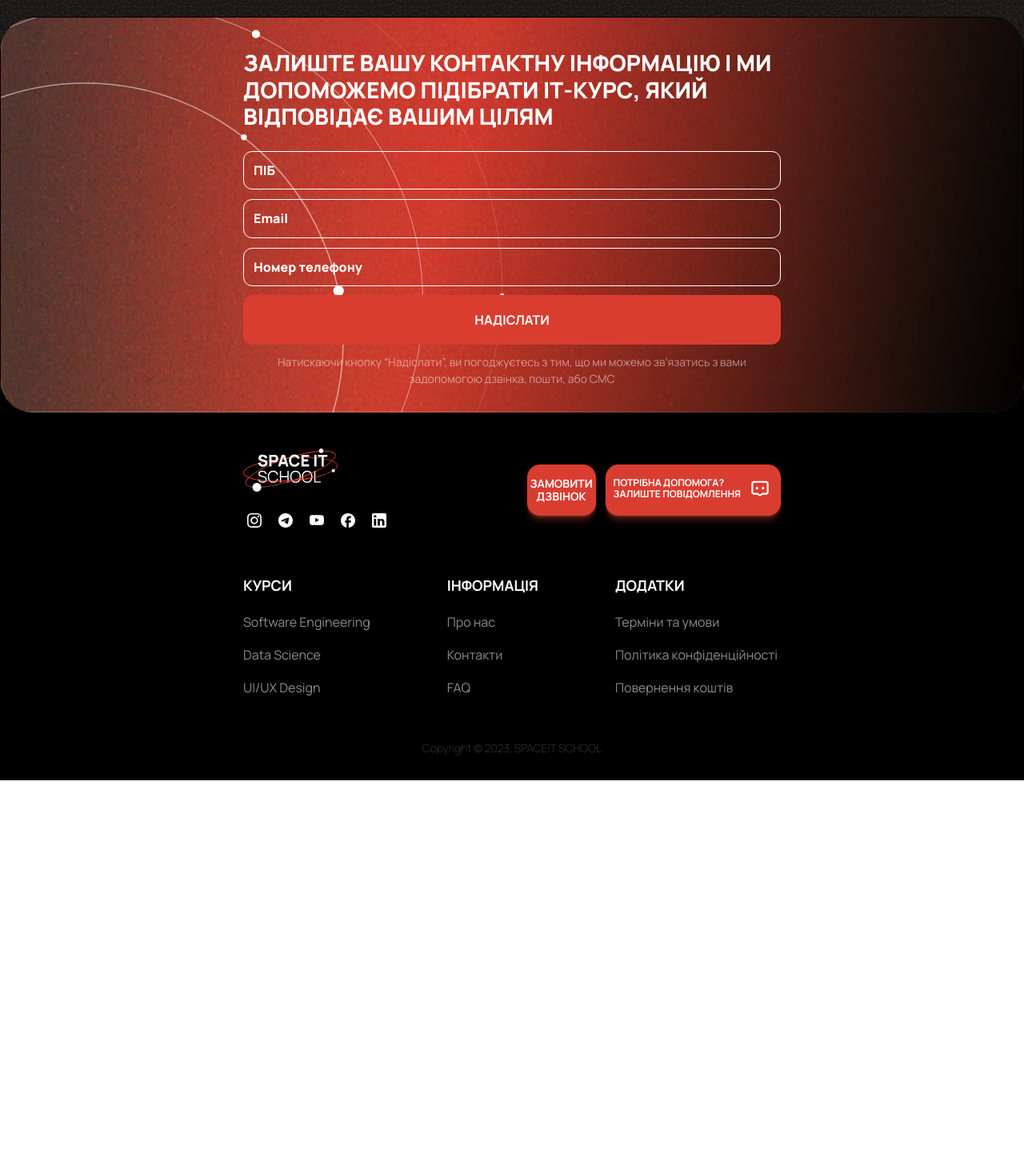
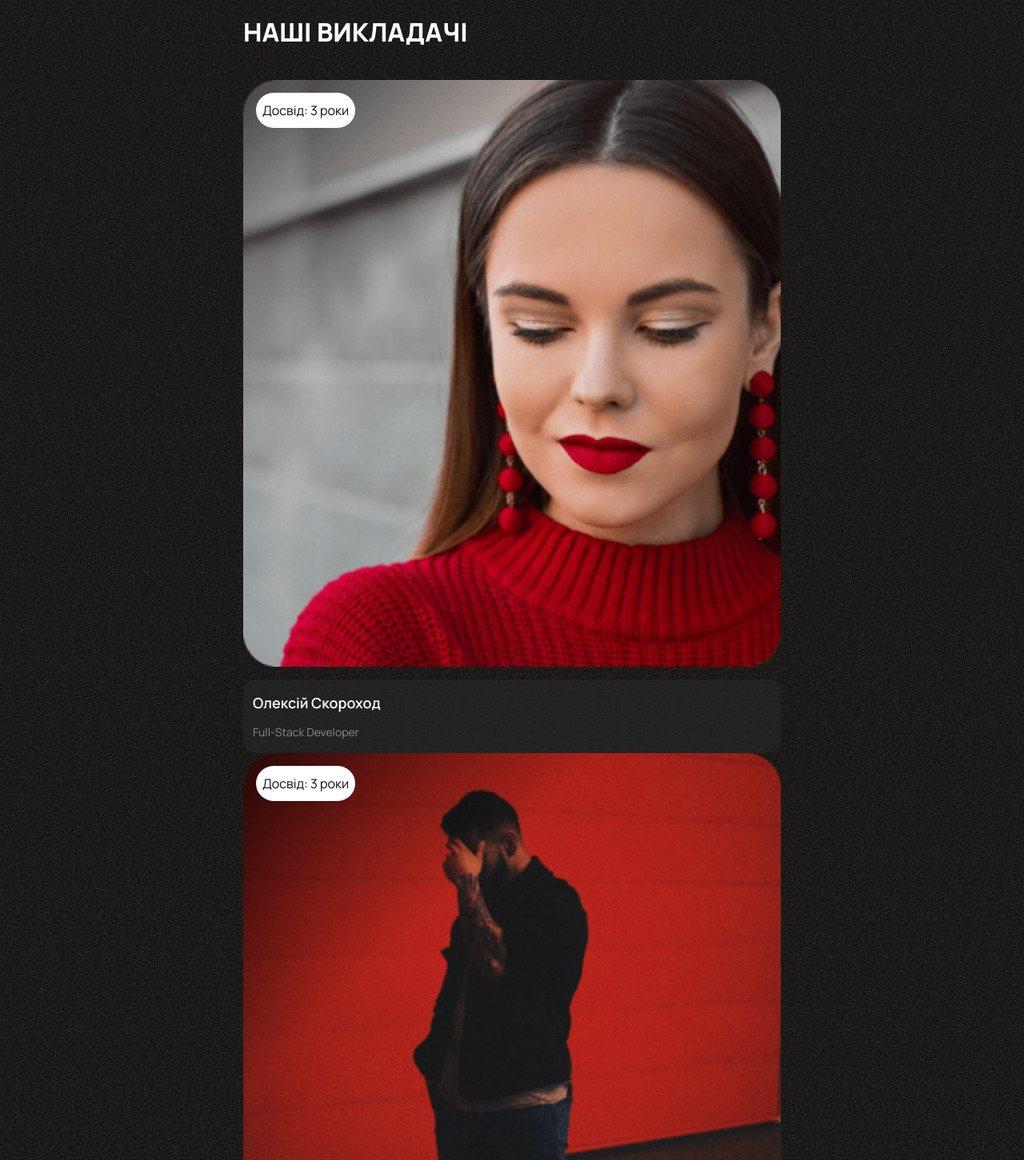
Before and after one commit to VladislavApelhants/spaceIT, a Next.js app in the folder front/: page /about in a window 1280 px wide. Shown: the part 679-2130 px from the top of the page at 80% size. Before the commit the page ends 1655 px from the top, so only its background shows below. Built offline with nearby package versions, Linux system fonts and the light colour scheme.

Commit message:
Team start

```diff
--- a/front/src/app/about/page.js
+++ b/front/src/app/about/page.js
@@ -1,12 +1,14 @@
 import LectureHall from "@/components/pages/about/LectureHall/LectureHall";
 import Contact from "@/components/pages/home/Contact/Contact";
 import HiddenWrapper from "@/components/common/HiddenWrapper/HiddenWrapper";
+import OurTeam from "@/components/pages/about/OurTeam/OurTeam";
 
 export default function About() {
   return (
     <>
       <HiddenWrapper>
         <LectureHall />
+        <OurTeam />
         <Contact />
       </HiddenWrapper>
     </>
--- /dev/null
+++ b/front/src/components/pages/about/OurTeam/OurTeam.jsx
@@ -0,0 +1,21 @@
+import s from "./ourTeam.module.scss";
+import Container from "@/components/common/Container/Container";
+import Title from "@/components/common/Title/Title";
+import TeamList from "./TeamList/TeamList";
+
+export default function OurTeam() {
+  return (
+    <section className={s.teacher_section}>
+      <Container>
+        <div className={s.teachers_wrapper}>
+          <Title
+            text="НАШІ ВИКЛАДАЧІ"
+            className="teachers_title"
+            tagName="h2"
+          />
+          <TeamList />
+        </div>
+      </Container>
+    </section>
+  );
+}
--- /dev/null
+++ b/front/src/components/pages/about/OurTeam/TeamList/TeamList.jsx
@@ -0,0 +1,68 @@
+import s from "./teamList.module.scss";
+import Image from "next/image";
+export default function TeamList() {
+  return (
+    <ul>
+      <li>
+        <div className={s.teacher_item_thumb}>
+          <Image
+            src="/images/teachers/teacher-one.png"
+            width={376}
+            height={411}
+            alt="image course info"
+          />
+          <span className={s.teacher_experience}>Досвід: 3 роки</span>
+        </div>
+        <div className={s.teacher_info_box}>
+          <h3 className={s.teacher_item_title}>Олексій Скороход</h3>
+          <p className={s.teacher_prof_description}>Full-Stack Developer</p>
+        </div>
+      </li>
+      <li>
+        <div className={s.teacher_item_thumb}>
+          <Image
+            src="/images/teachers/teacher-two.png"
+            width={376}
+            height={411}
+            alt="image course info"
+          />
+          <span className={s.teacher_experience}>Досвід: 3 роки</span>
+        </div>
+        <div className={s.teacher_info_box}>
+          <h3 className={s.teacher_item_title}>Олексій Скороход</h3>
+          <p className={s.teacher_prof_description}>Full-Stack Developer</p>
+        </div>
+      </li>
+      <li>
+        <div className={s.teacher_item_thumb}>
+          <Image
+            src="/images/teachers/teacher-three.png"
+            width={376}
+            height={411}
+            alt="image course info"
+          />
+          <span className={s.teacher_experience}>Досвід: 3 роки</span>
+        </div>
+        <div className={s.teacher_info_box}>
+          <h3 className={s.teacher_item_title}>Олексій Скороход</h3>
+          <p className={s.teacher_prof_description}>Full-Stack Developer</p>
+        </div>
+      </li>
+      <li>
+        <div className={s.teacher_item_thumb}>
+          <Image
+            src="/images/teachers/teacher-four.png"
+            width={376}
+            height={411}
+            alt="image course info"
+          />
+          <span className={s.teacher_experience}>Досвід: 3 роки</span>
+        </div>
+        <div className={s.teacher_info_box}>
+          <h3 className={s.teacher_item_title}>Олексій Скороход</h3>
+          <p className={s.teacher_prof_description}>Full-Stack Developer</p>
+        </div>
+      </li>
+    </ul>
+  );
+}
--- /dev/null
+++ b/front/src/components/pages/about/OurTeam/TeamList/teamList.module.scss
@@ -0,0 +1,99 @@
+.teacher_slider_wrapper .teacher_slider {
+  overflow: visible;
+}
+.teacher_item {
+  max-width: 351px;
+  width: 100%;
+  @media screen and (min-width: 768px) {
+    max-width: 320px;
+    margin-right: 32px;
+  }
+  @media screen and (min-width: 1368px) {
+    max-width: 256px;
+  }
+  @media screen and (min-width: 1920px) {
+    max-width: 376px;
+  }
+}
+
+.teacher_item_thumb {
+  position: relative;
+  overflow: hidden;
+  border-radius: 16px;
+  margin-bottom: 16px;
+  @media screen and (min-width: 1920px) {
+    margin-bottom: 24px;
+    border-radius: 24px;
+  }
+}
+
+.teacher_experience {
+  position: absolute;
+  top: 16px;
+  left: 16px;
+
+  color: #100e0e;
+  font-size: 16px;
+  font-weight: 400;
+  line-height: 1.5;
+
+  border-radius: 24px;
+  background: #fff;
+  padding: 10px 8px;
+
+  @media screen and (min-width: 1368px) {
+    font-size: 14px;
+  }
+  @media screen and (min-width: 1920px) {
+    padding: 12px;
+    font-size: 18px;
+  }
+}
+
+.teacher_info_box {
+  padding: 12px;
+  background: url("/images/header-bgc.png"),
+    lightgray 0px -2.01px / 100% 323.077% no-repeat;
+  background-size: contain;
+  border-radius: 16px;
+  @media screen and (min-width: 768px) {
+    padding: 16px 12px;
+  }
+  @media screen and (min-width: 1368px) {
+    padding: 12px;
+  }
+  @media screen and (min-width: 1920px) {
+    border-radius: 24px;
+    padding: 20px 16px;
+  }
+}
+
+.teacher_item_title {
+  font-size: 18px;
+  font-weight: 600;
+  line-height: 1.5;
+  margin-bottom: 12px;
+
+  @media screen and (min-width: 1368px) {
+    font-size: 16px;
+  }
+
+  @media screen and (min-width: 1920px) {
+    margin-bottom: 14px;
+    font-size: 22px;
+  }
+}
+
+.teacher_prof_description {
+  color: #8a8b8a;
+  font-size: 14px;
+  font-weight: 400;
+  line-height: 1.5;
+  @media screen and (min-width: 1368px) {
+    font-size: 12px;
+  }
+
+  @media screen and (min-width: 1920px) {
+    font-size: 16px;
+  }
+}
```
Also changed, not shown: front/src/components/pages/about/OurTeam/ourTeam.module.scss (added).
